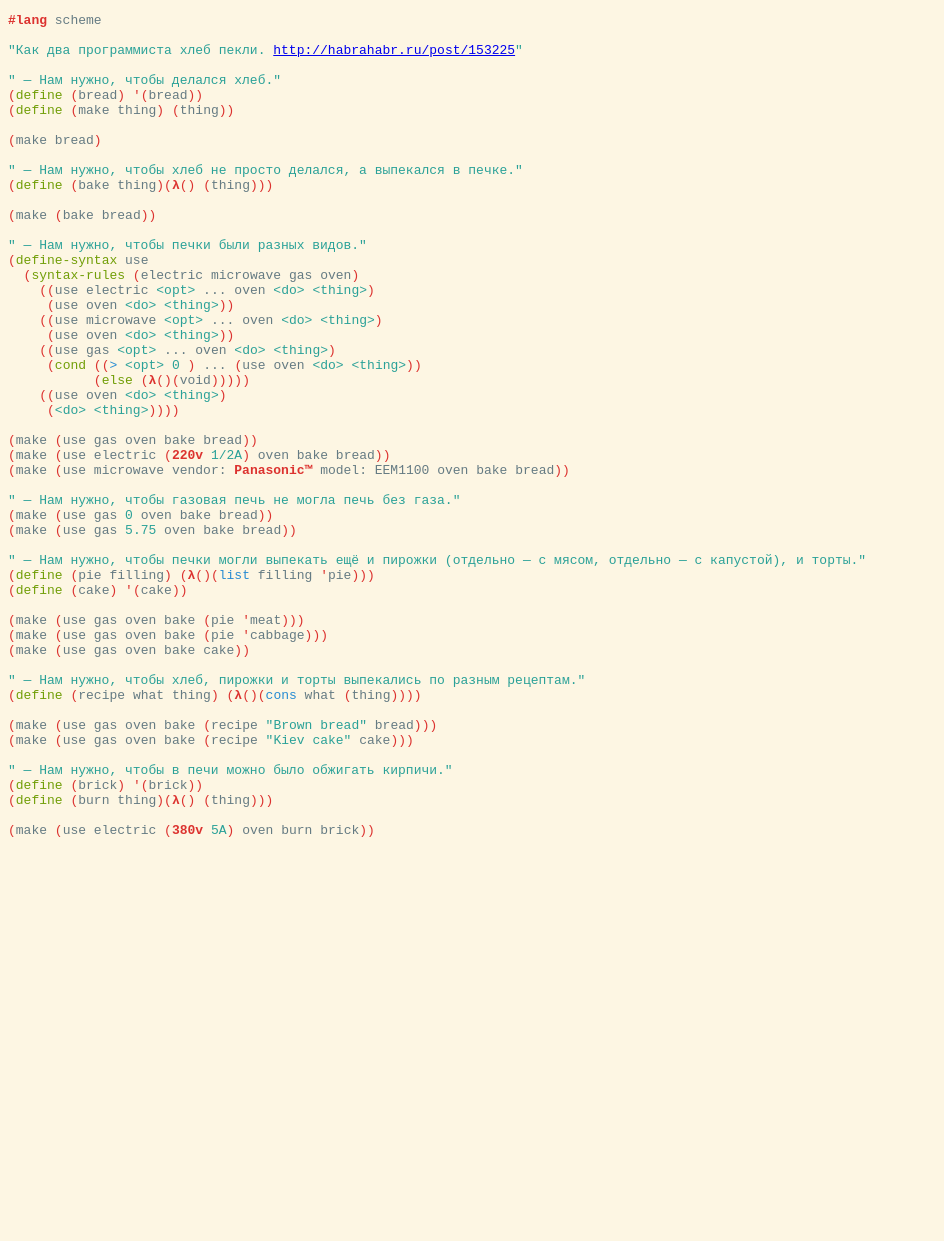
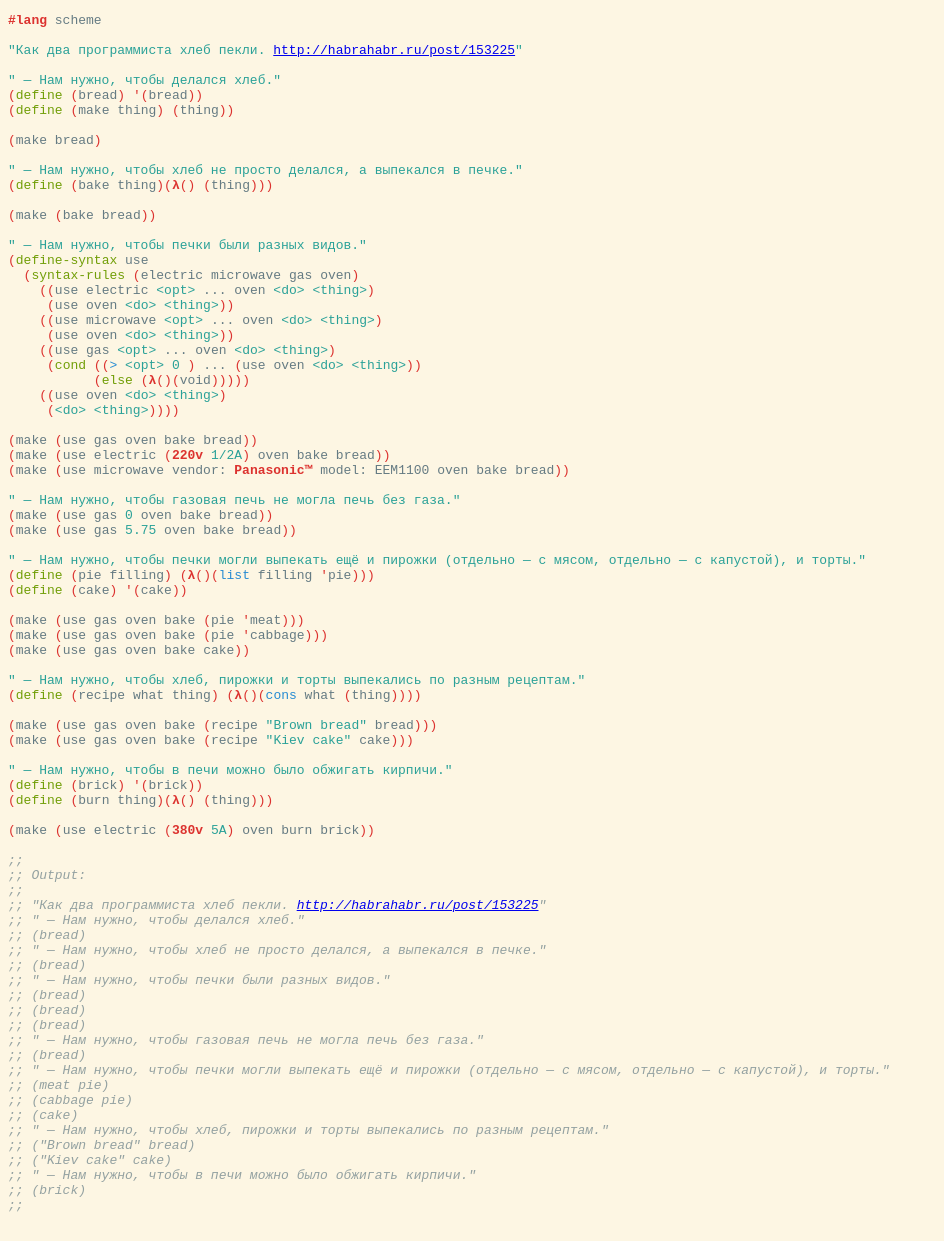
Before and after one commit to okertanov/okertanov.github.com, a Jekyll site: the page _posts/2012-10-04-Programmers-and-bread.html, which Jekyll copies as it is, in a window 1280 px wide. Shown: the whole page, without its empty margins (0-944 px from the left). Built offline with Jekyll 4.4.1, drawn with Linux system fonts in a browser that asks for light colours; before the commit the page ends 900 px from its top, so only the background shows below that.

Commit message:
2012-10-04-Programmers-and-bread.html v2 with gae

```diff
--- a/_posts/2012-10-04-Programmers-and-bread.html
+++ b/_posts/2012-10-04-Programmers-and-bread.html
@@ -11,6 +11,7 @@
 <!--
 pre { font-family: monospace; color: #657b83; background-color: #fdf6e3; }
 body { font-family: monospace; color: #657b83; background-color: #fdf6e3; }
+.Comment { color: #93a1a1; font-style: italic; }
 .Identifier { color: #268bd2; }
 .Statement { color: #719e07; }
 .Special { color: #dc322f; }
@@ -77,6 +78,31 @@ body { font-family: monospace; color: #657b83; background-color: #fdf6e3; }
 
 <span class="Special">(</span>make <span class="Special">(</span><span class="schemeOther">use</span><span class="schemeStruc"> </span><span class="schemeOther">electric</span><span class="schemeStruc"> </span><span class="Special">(</span><span class="Error">380v</span><span class="schemeStruc"> </span><span class="Constant">5A</span><span class="Special">)</span><span class="schemeStruc"> </span><span class="schemeOther">oven</span><span class="schemeStruc"> </span><span class="schemeOther">burn</span><span class="schemeStruc"> </span><span class="schemeOther">brick</span><span class="Special">))</span>
 
+<span class="Comment">;;</span>
+<span class="Comment">;; Output:</span>
+<span class="Comment">;;</span>
+<span class="Comment">;; &quot;Как два программиста хлеб пекли. <a href="http://habrahabr.ru/post/153225">http://habrahabr.ru/post/153225</a>&quot;</span>
+<span class="Comment">;; &quot; — Нам нужно, чтобы делался хлеб.&quot;</span>
+<span class="Comment">;; (bread)</span>
+<span class="Comment">;; &quot; — Нам нужно, чтобы хлеб не просто делался, а выпекался в печке.&quot;</span>
+<span class="Comment">;; (bread)</span>
+<span class="Comment">;; &quot; — Нам нужно, чтобы печки были разных видов.&quot;</span>
+<span class="Comment">;; (bread)</span>
+<span class="Comment">;; (bread)</span>
+<span class="Comment">;; (bread)</span>
+<span class="Comment">;; &quot; — Нам нужно, чтобы газовая печь не могла печь без газа.&quot;</span>
+<span class="Comment">;; (bread)</span>
+<span class="Comment">;; &quot; — Нам нужно, чтобы печки могли выпекать ещё и пирожки (отдельно — с мясом, отдельно — с капустой), и торты.&quot;</span>
+<span class="Comment">;; (meat pie)</span>
+<span class="Comment">;; (cabbage pie)</span>
+<span class="Comment">;; (cake)</span>
+<span class="Comment">;; &quot; — Нам нужно, чтобы хлеб, пирожки и торты выпекались по разным рецептам.&quot;</span>
+<span class="Comment">;; (&quot;Brown bread&quot; bread)</span>
+<span class="Comment">;; (&quot;Kiev cake&quot; cake)</span>
+<span class="Comment">;; &quot; — Нам нужно, чтобы в печи можно было обжигать кирпичи.&quot;</span>
+<span class="Comment">;; (brick)</span>
+<span class="Comment">;;</span>
+
 </pre>
 
 <script type="text/javascript">
```
Also changed, not shown: other parts of _posts/2012-10-04-Programmers-and-bread.html (+1 -1 lines).
